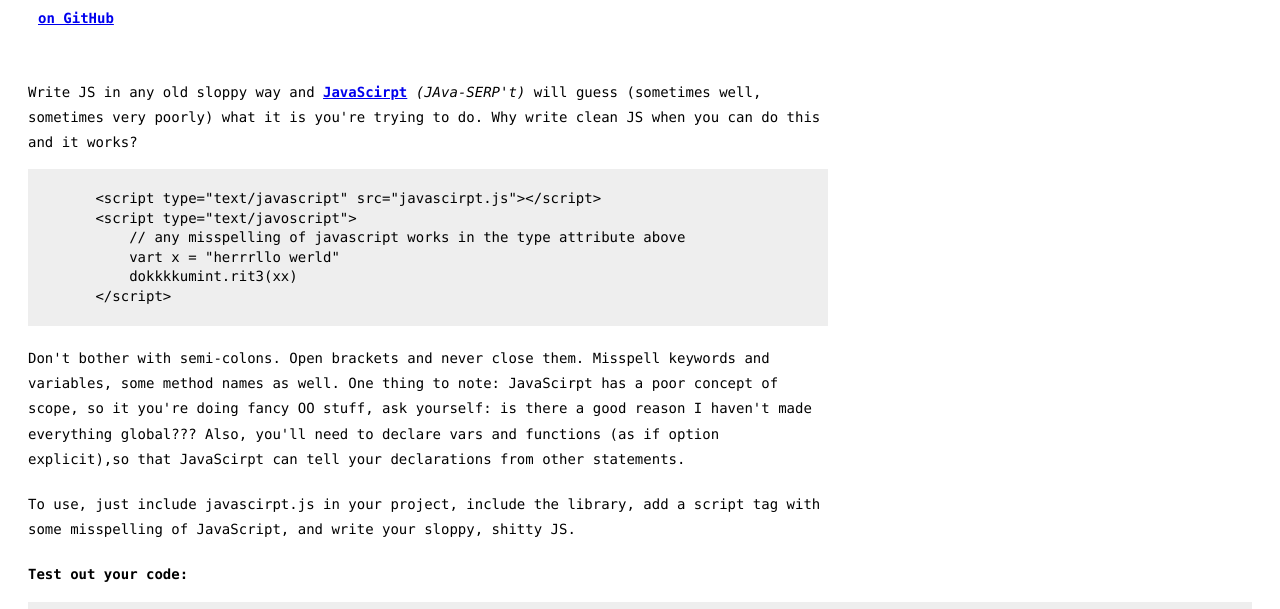
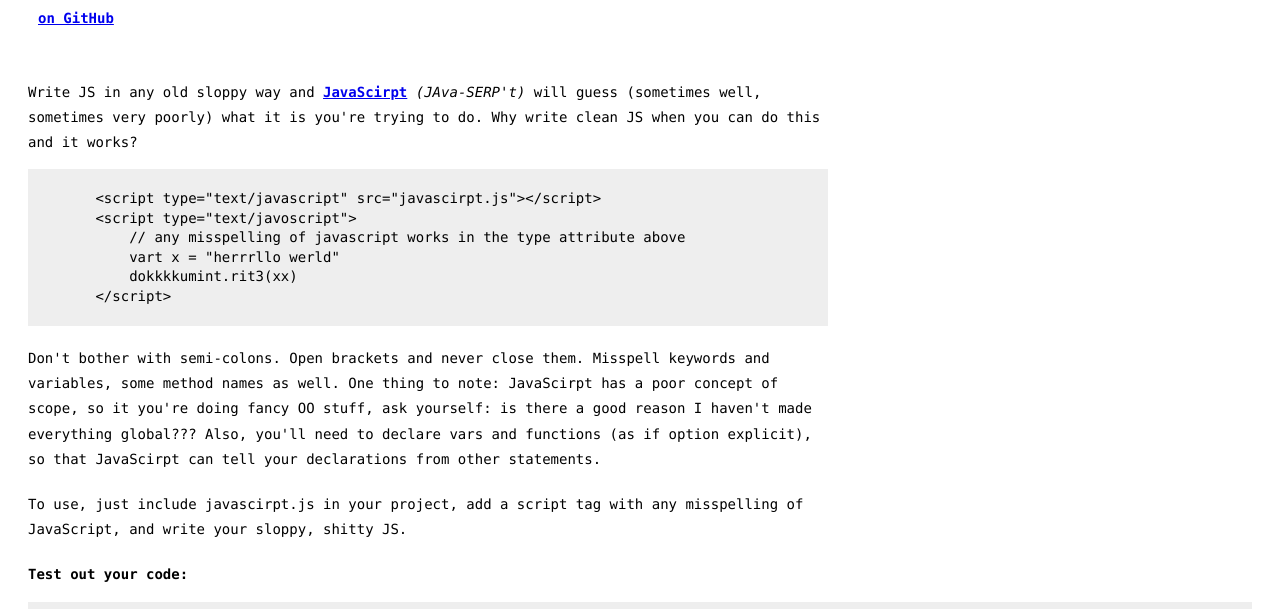
Before and after one commit to rottytooth/FatFingerJS, a website: page index.html in a window 1280 px wide. Shown: the part 127-736 px from the top of the page. Drawn offline with Linux system fonts and the light colour scheme.

Commit message:
formatting

```diff
--- a/index.html
+++ b/index.html
@@ -204,9 +204,9 @@
         &lt;/script>
     </pre>
 
-    <p>Don't bother with semi-colons. Open brackets and never close them. Misspell keywords and variables, some method names as well. One thing to note: JavaScirpt has a poor concept of scope, so it you're doing fancy OO stuff, ask yourself: is there a good reason I haven't made everything global??? Also, you'll need to declare vars and functions (as if option explicit),so that JavaScirpt can tell your declarations from other statements.</p>
+    <p>Don't bother with semi-colons. Open brackets and never close them. Misspell keywords and variables, some method names as well. One thing to note: JavaScirpt has a poor concept of scope, so it you're doing fancy OO stuff, ask yourself: is there a good reason I haven't made everything global??? Also, you'll need to declare vars and functions (as if option explicit), so that JavaScirpt can tell your declarations from other statements.</p>
 
-    <p>To use, just include javascirpt.js in your project, include the library, add a script tag with some misspelling of JavaScript, and write your sloppy, shitty JS.<p>
+    <p>To use, just include javascirpt.js in your project, add a script tag with any misspelling of JavaScript, and write your sloppy, shitty JS.<p>
 
     <p><b>Test out your code:</b></p>
 
```
